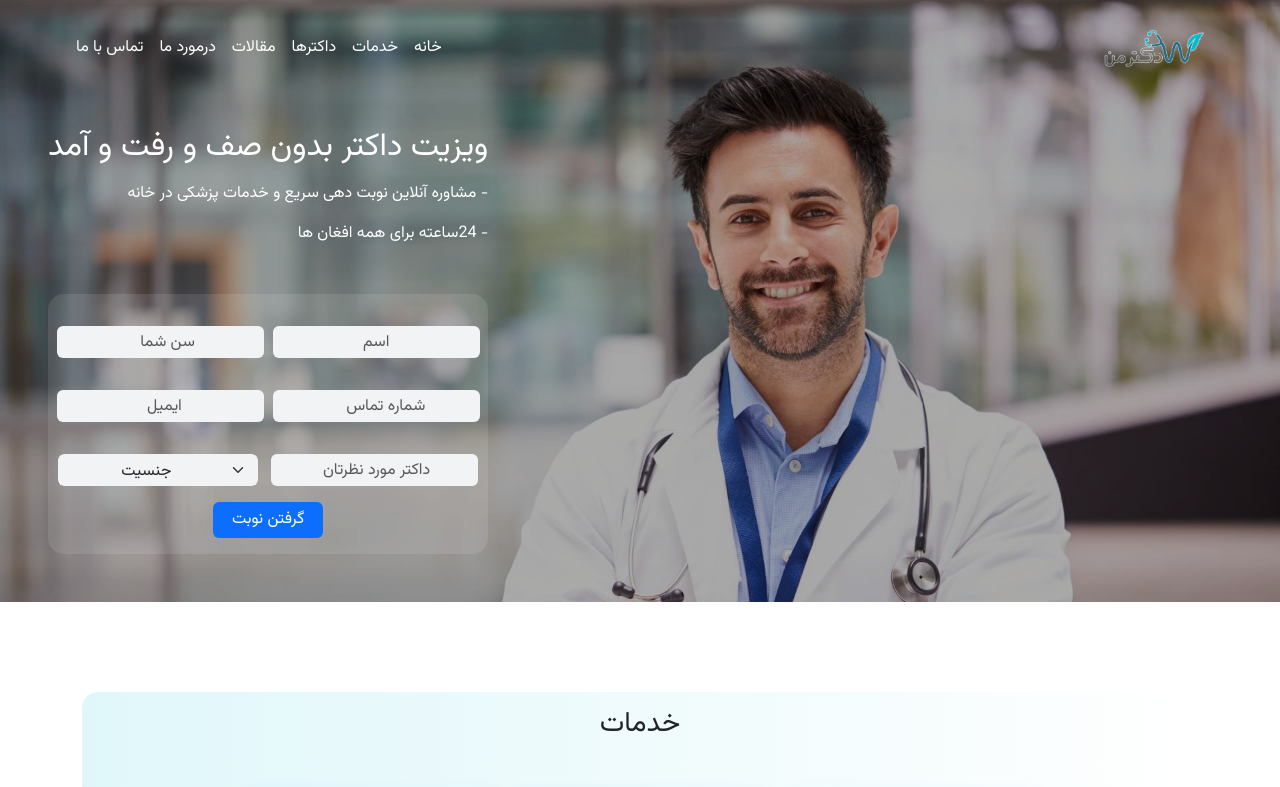
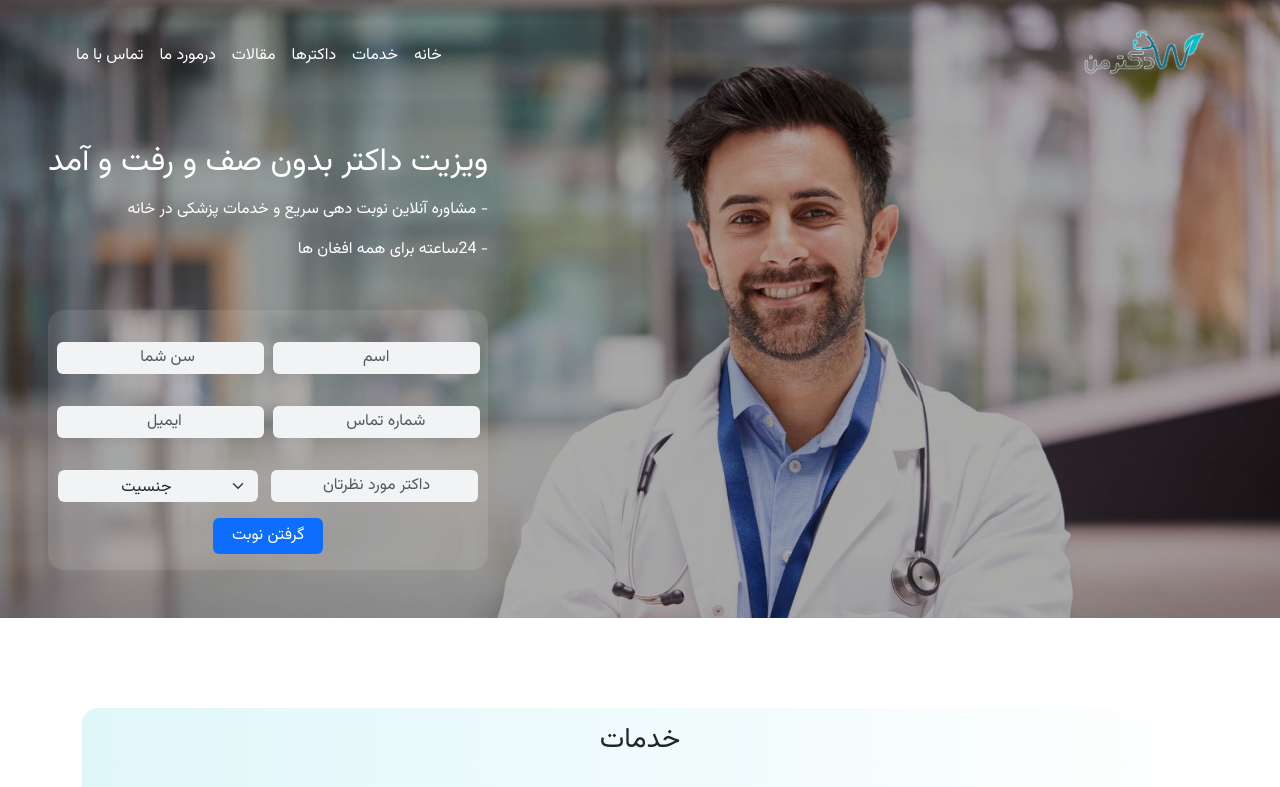
Before and after one commit to shakila8-17/Doctorit, a plain HTML site: page index.html in a window 1280 px wide. Shown: the top 787 px of the page. Drawn offline with nearby package versions, Linux system fonts and the light colour scheme.

Commit message:
Update index.html

```diff
--- a/index.html
+++ b/index.html
@@ -73,7 +73,7 @@
         <nav class="navbar navbar-expand-lg mx-5 mb-5 position-relative bg-transparent">
         <div class="container-fluid row animatedx">
             <a class="navbar-brand col-sm-6" href="#">
-                <img src="./img/Background.png" alt="logo" style="width:100px;">
+                <img src="./img/Background.png" alt="logo" style="width:120px;margin-bottom:0.5rem;">
             </a>
             <button class="navbar-toggler mx-2" type="button" data-bs-toggle="collapse" data-bs-target="#navbarSupportedContent">
             <span class="navbar-toggler-icon"></span>
```
